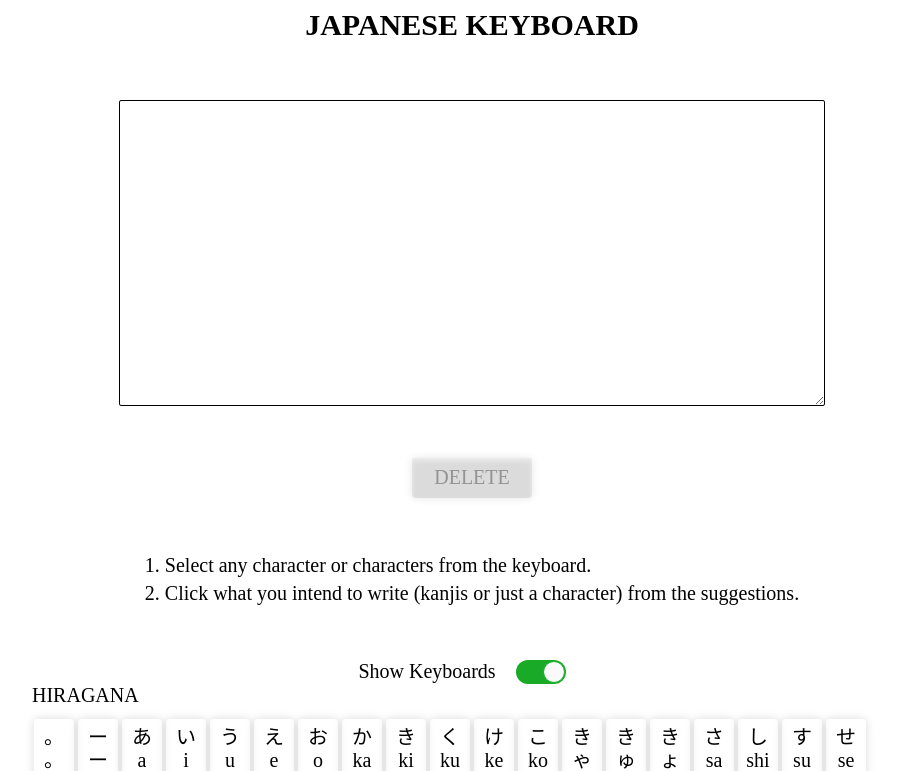
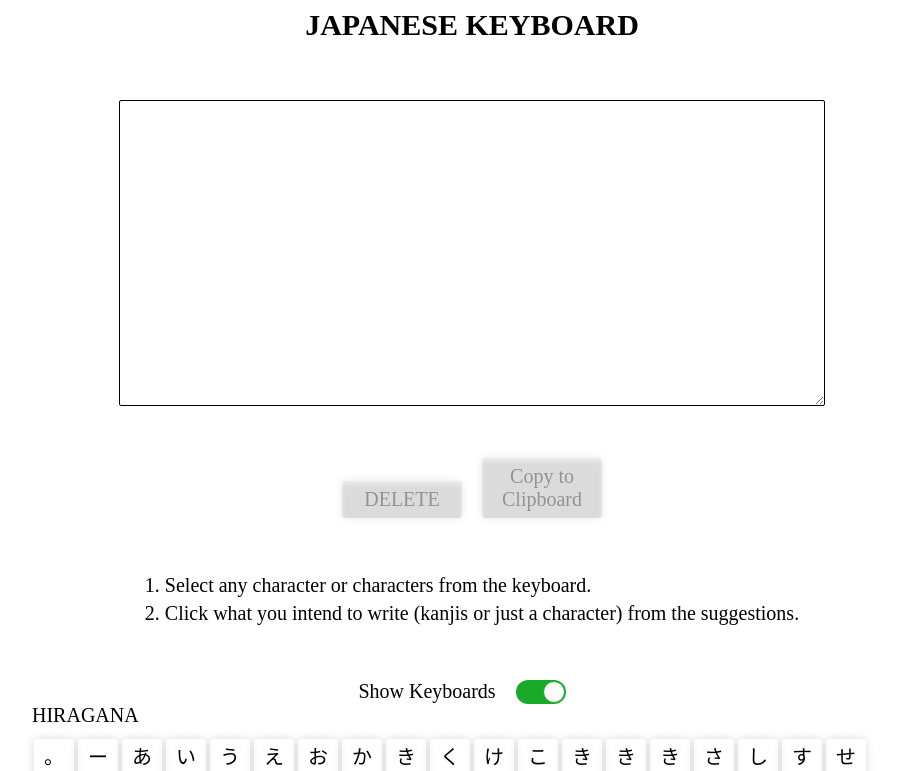
Before and after one commit to acoss22/japanese_keyboard, a React (Create React App) app in the folder japanese-keyboard/: page / in a window 1280 px wide. Shown: the top 771 px of the page, without its empty margins (168-1067 px from the left). Built offline with nearby package versions, Linux system fonts and the light colour scheme.

Commit message:
feature: add to clipboard

```diff
--- a/japanese-keyboard/src/App.jsx
+++ b/japanese-keyboard/src/App.jsx
@@ -1,6 +1,5 @@
-
-import React, { useState, useEffect } from "react";
-import "react-toggle/style.css"
+import React, { useState } from "react";
+import "react-toggle/style.css";
 import { hiraganas } from './consts/hiraganaList';
 import { katakana } from './consts/katakana';
 import Header from './components/header/HeaderComponent';
@@ -13,20 +12,20 @@ import Footer from './components/footer/FooterComponent';
 import styles from './app.module.scss';
 
 function App() {
-
   const [newWord, setNewWord] = useState('');
   const [phrase, setPhrase] = useState('');
   const [useKeyboard, setUseKeyboard] = useState(true);
+  const [isClipboardDisabled, setIsClipboardDisabled] = useState(true);
 
   function handleChange(event) {
     setNewWord(newWord + event);
-
+    setIsClipboardDisabled(true); // Disable the "Copy to Clipboard" button when the phrase changes
   }
 
   function handleSelectedWord(word) {
     setPhrase(phrase + word);
     setNewWord('');
-
+    setIsClipboardDisabled(false); // Enable the "Copy to Clipboard" button when the phrase is updated
   }
 
   function handleToggleKeyboard() {
@@ -39,6 +38,12 @@ function App() {
 
   function handleOnDelete() {
     setPhrase(phrase.slice(0, -1));
+    setIsClipboardDisabled(phrase.length <= 2); // Disable if there's only one or two characters left
+  }
+
+  function handleCopyToClipboard() {
+    navigator.clipboard.writeText(phrase);
+    setIsClipboardDisabled(true);
   }
 
   return (
@@ -46,9 +51,18 @@ function App() {
       <Header />
       <div className={styles.main}>
         <TextAreaBox classname={styles.area} value={phrase} onDeletePressed={handleOnDelete} />
-        <button className={`${styles.btnDel}`} onClick={handleOnDelete} disabled={phrase === ''} >
-          DELETE
-        </button>
+        <div className="button-group">
+          <button className={`${styles.btnDel}`} onClick={handleOnDelete} disabled={phrase === ''} >
+            DELETE
+          </button>
+          <button
+            className={`${styles.btnDel}`}
+            onClick={handleCopyToClipboard}
+            disabled={isClipboardDisabled}
+          >
+            Copy to Clipboard
+          </button>
+        </div>
         <div className={styles.kanjiContainer}>
           {newWord !== '' ? (
             <KanjiSuggestion
@@ -75,13 +89,11 @@ function App() {
               <div className="keyboardTitle">KATAKANA</div>
               <CharacterList data-testid="app-kataka-list" characters={katakana} rows={6} handleChange={handleChange} />
             </>
-          )
-          }
+          )}
         </div>
       </div>
       <Footer />
     </div>
-
   );
 }
 
--- a/japanese-keyboard/src/app.module.scss
+++ b/japanese-keyboard/src/app.module.scss
@@ -16,6 +16,51 @@
     flex-direction: column;
     align-items: center;
 
+    .button-group {
+      display: flex;
+      gap: 1rem;
+      justify-content: center;
+      align-items: center;
+      margin-top: 1rem;
+    }
+
+    /* Style for the specific buttons */
+    .button-group .delete-button {
+      margin-right: 1rem; /* Add margin to create space between buttons */
+      min-height: 6rem; /* Set a fixed height for consistent button heights */
+      background: rgb(2, 0, 36);
+      box-shadow: inset 0px 3px 5px rgba(255, 255, 255, 0.5),
+        0px 0px 10px rgba(0, 0, 0, 0.15);
+    }
+
+    .button-group .copy-button {
+      min-height: 6rem; /* Set a fixed height for consistent button heights */
+      background: rgb(255, 69, 180);
+      box-shadow: inset 0px 3px 5px rgba(255, 255, 255, 0.5),
+        0px 0px 10px rgba(0, 0, 0, 0.15);
+    }
+
+    .button-group button:hover {
+      background-position: left;
+      color: #ff69b4;
+      box-shadow: inset 0px 3px 5px rgba(255, 255, 255, 1),
+        0px 0px 10px rgba(0, 0, 0, 0.25);
+    }
+
+    .button-group button:focus {
+      outline: none;
+    }
+
+    .button-group button:disabled {
+      background-color: #ccc;
+      color: #666;
+      cursor: not-allowed;
+      border: none;
+      opacity: 0.7;
+      pointer-events: none;
+    }
+
+
     .genericTutorialContainer {
       text-align: left;
     }
@@ -33,8 +78,7 @@
 
     .btnDel:disabled {
       width: 12rem;
-      height: 4rem;
-      margin: 0.15rem 0;
+      margin: 0.15rem 1rem;
       background-color: #ccc;
       color: #666;
       cursor: not-allowed;
```
